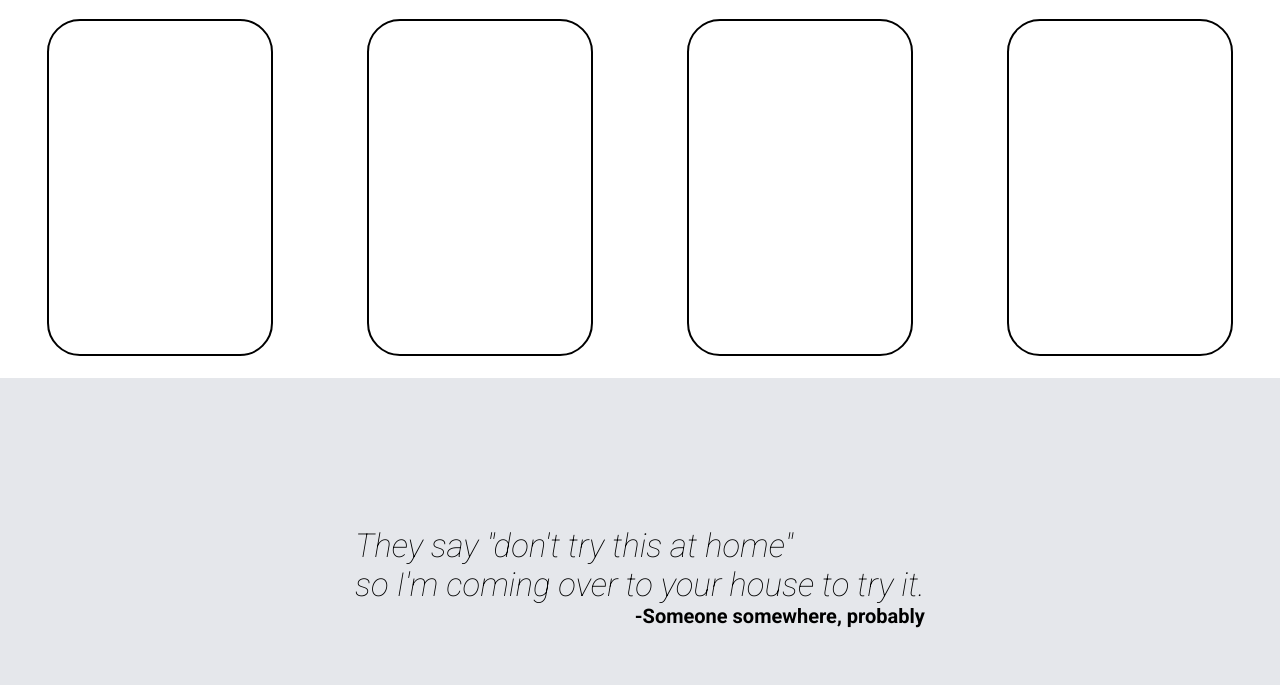
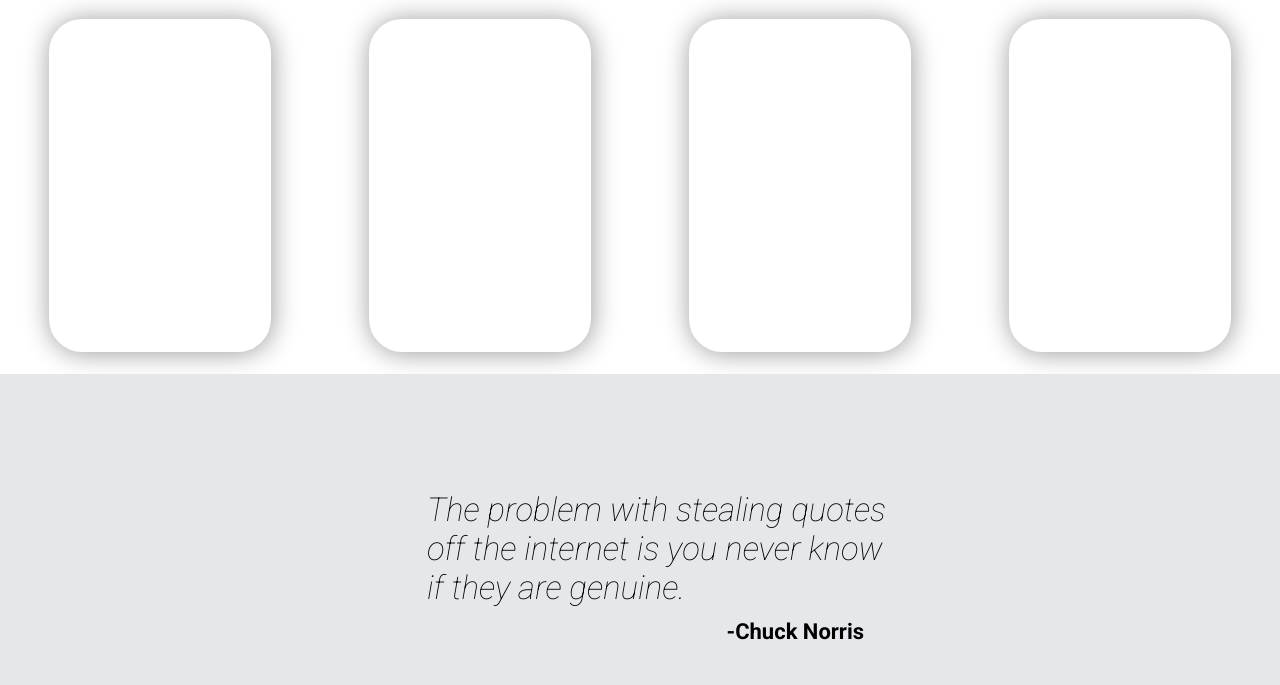
Before and after one commit to beeburrt/git_test, a plain HTML site: page index.html in a window 1280 px wide. Shown: the part 655-1340 px from the top of the page. Drawn offline with Linux system fonts and the light colour scheme.

Commit message:
Improve design

```diff
--- a/index.html
+++ b/index.html
@@ -13,7 +13,7 @@
   <body>
 
     <header class="header">
-      <img class="bike" src="images/pedal_bike_white_24dp.svg" alt="bicycle icon">
+      <img class="bike" src="images/pedal_bike_white_24dp.svg" alt="bicycle icon" width>
       <nav class="nav">
         <ul class="list">
           <li class="link"><a href="">Home</a></li>
@@ -41,8 +41,8 @@
     </section>
 
      <section class="quote">
-      <blockquote>They say "don't try this at home"<br>so I'm coming over to your house to try it.
-      <p class="cite">-Someone somewhere, probably</p>
+      <blockquote>The problem with stealing quotes<br> off the internet is you never know<br> if they are genuine.
+      <p class="cite">-Chuck Norris</p>
       </blockquote>
     </section>
 
--- a/styles.css
+++ b/styles.css
@@ -51,7 +51,6 @@ table {
 
 /*
 ==================================
-End of Reset
 ==================================
 */
 
@@ -59,6 +58,7 @@ body {
   display: flex;
   font-family: 'Roboto', sans-serif;
   flex-direction: column;
+  box-sizing: border-box;
 }
 
 .header {
@@ -78,6 +78,7 @@ body {
 .list {
   display: flex;
   flex-direction: row;
+
 }
 
 .link {
@@ -138,10 +139,10 @@ a {
   margin: 22px 22px;
   max-width: 222px;
   height: 333px;
-  border: 2px solid black;
   border-radius: 33px;
   flex: 1 0 100%;
   align-items: flex-end;
+  box-shadow: 1px 1px .8em rgba(0, 0, 0, 0.4);
 }
 
 .quote {
@@ -155,17 +156,19 @@ a {
 }
 
 blockquote {
+  padding-left: 33px;
 }
 
 .quote p.cite {
-  font: normal bold 20px Roboto, sans-serif;
+  font: normal bold 22px Roboto, sans-serif;
   text-align: end;
+  padding: 12px 22px;
 }
 
 .footer {
   color: #e5e7eb;
   background-color: #1f2937;
-  padding: 22px 22px;
+  padding: 22px;
   flex-wrap: wrap;
 }
 
```
